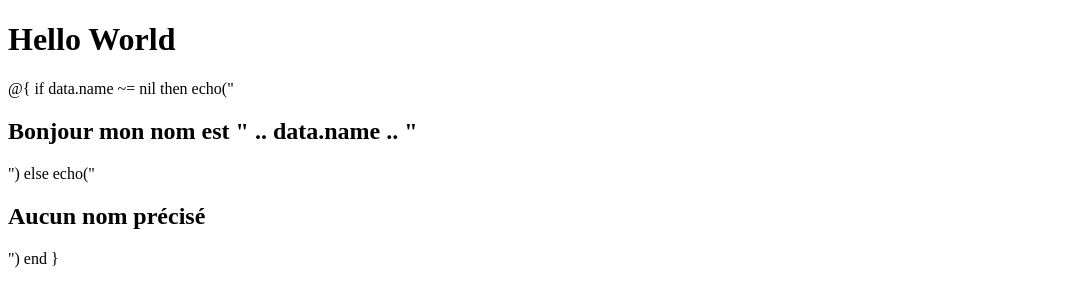
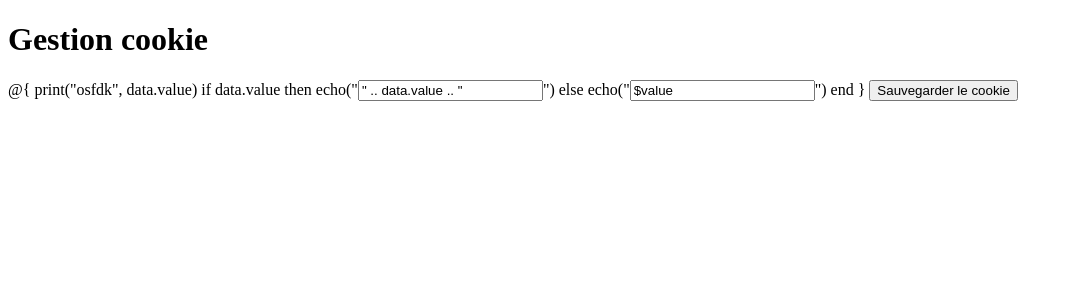
Before and after one commit to Bentozox/LuaHttpServer, a plain HTML site: page src/index.html in a window 1280 px wide. Shown: the whole page, without its empty margins (0-1073 px from the left). Drawn offline with Linux system fonts and the light colour scheme.

Commit message:
Adding cookie functionality

```diff
--- a/src/index.html
+++ b/src/index.html
@@ -8,13 +8,18 @@
     <title>Document</title>
 </head>
 <body>
-<h1>Hello World</h1>
-@{
-    if data.name ~= nil then
-        echo("<h2>Bonjour mon nom est " .. data.name .. "</h2>")
-    else
-        echo("<h2>Aucun nom précisé</h2>")
-    end
-}
+    <h1>Gestion cookie</h1>
+
+    <form action="/" method="POST">
+        @{
+            print("osfdk", data.value)
+            if data.value then
+                echo("<input type='text' name='value' placeholder='Valeur du cookie' value='" .. data.value .. "'>")
+            else
+                echo("<input type='text' name='value' value='$value' placeholder='Valeur du cookie'>")
+            end
+        }
+        <input type="submit" value="Sauvegarder le cookie">
+    </form>
 </body>
 </html>
```
Also changed, not shown: 4 other files.
